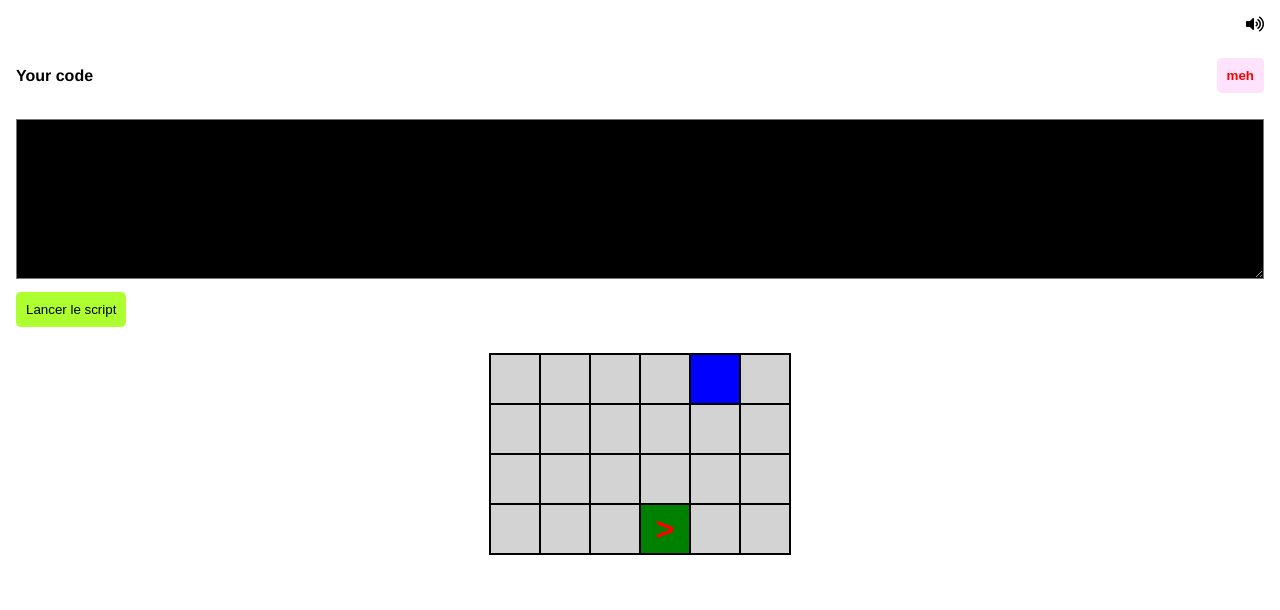
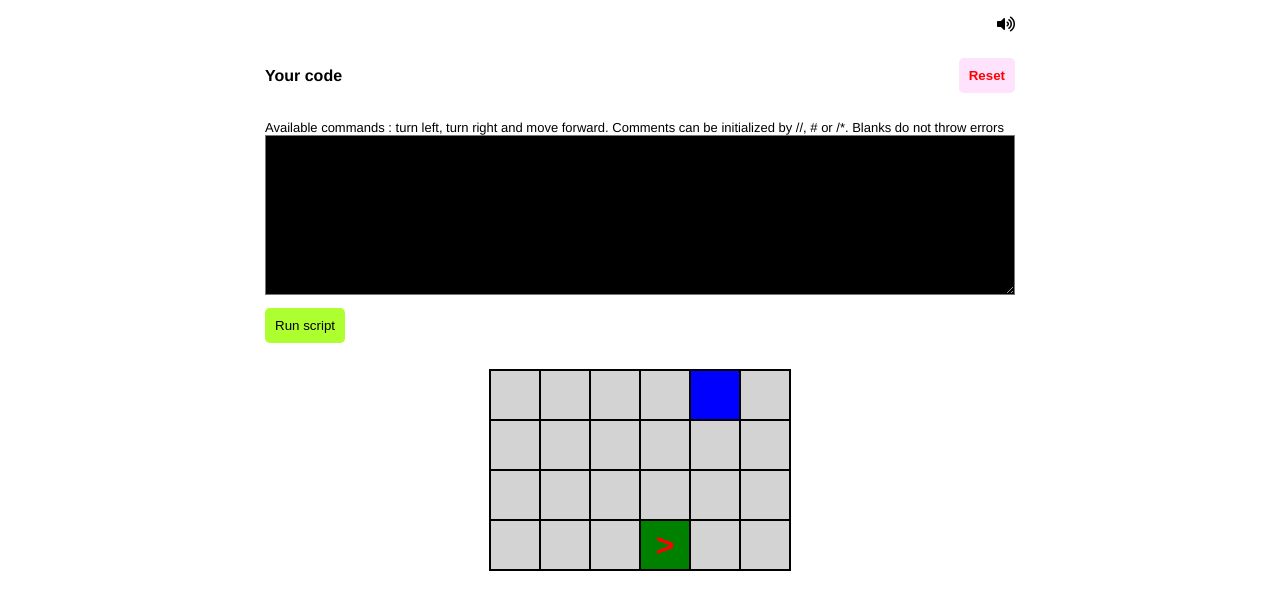
Before and after one commit to Thomas-Radulesco/javascript-interpretor, a plain HTML site: page index.html in a window 1280 px wide. Drawn offline with Linux system fonts and the light colour scheme.

Commit message:
updated after fork

```diff
--- a/css/style.css
+++ b/css/style.css
@@ -19,6 +19,16 @@ body {
   font-size: 1.4rem;
   width: 100%;
   height: 10rem;
+}
+
+.helptext {
+  font-size: small;
+}
+
+.container {
+  margin: 0 auto;
+  width: 80vw;
+  max-width: 750px;
 }
 
 #launchScript {
--- a/index.html
+++ b/index.html
@@ -4,25 +4,27 @@
 <head>
     <meta charset="UTF-8">
     <meta name="viewport" content="width=device-width, initial-scale=1.0">
-    <title>DecompOser</title>
+    <title>Interpretor</title>
 
     <link rel="stylesheet" href="css/reset.css">
     <link rel="stylesheet" href="https://use.fontawesome.com/releases/v5.5.0/css/all.css"
         integrity="sha384-B4dIYHKNBt8Bc12p+WXckhzcICo0wtJAoU8YZTY5qE0Id1GSseTk6S+L3BlXeVIU" crossorigin="anonymous">
     <link rel="stylesheet" href="css/style.css">
+    <link rel="shortcut icon" type="image/png" href="http://interpretor.surge.sh/favicon.png">
 </head>
 
 <body>
-    <div>
+    <div class="container">
         <div class="toggleSFX"><i class="fas fa-volume-up"></i></div>
         <div class="label">
             <p>Your code</p>
-            <button id="reset" title="Cela ne me plaît point, dessine-moi autre chose">meh</button>
+            <button id="reset" title="This is not my cup of tea, draw me something else">Reset</button>
         </div>
+        <span class="helptext">Available commands : turn left, turn right and move forward. Comments can be initialized by //, # or /*. Blanks do not throw errors</span>
         <textarea id="userCode"
             title="Available commands : turn left, turn right and move forward. Comments can be initialized by //, # or /*. Blanks do not throw errors"></textarea>
 
-        <button id="launchScript">Lancer le script</button>
+        <button id="launchScript">Run script</button>
 
     </div>
     <div>
--- a/js/app.js
+++ b/js/app.js
@@ -205,7 +205,7 @@ var app = {
   codeLineLoop: function (codeLines, index) {
     // Getting currentLine
     let currentLine = codeLines[index]
-    console.log(codeLines)
+    // console.log(codeLines)
     // eval() fonctionne mais pas safe ! ne pas utiliser
     // eval(currentLine)
 
@@ -258,8 +258,8 @@ var app = {
     } else {
       // si on a tapé n'importe quoi
       // on définit les messages d'erreur
-      errorLine1 = 'Merci d\'entrer des commandes valides parmi : "turn right", "turn left" et "move forward"'
-      errorLine2 = 'les commentaires précédés de "//", "#" ou "/*" sont exceptionnellement autorisés'
+      errorLine1 = 'Please enter a valid command line among : "turn right", "turn left" & "move forward"'
+      errorLine2 = 'comments preceded by "//", "#" or "/*" are surprisingly allowed'
       // on crée une div pour les mettre dedans
       app.errorMessages = document.createElement('div')
       // avec une classe sur laquelle on va pouvoir appliquer du CSS
```
Also changed, not shown: favicon.png (added), 2 other files.
